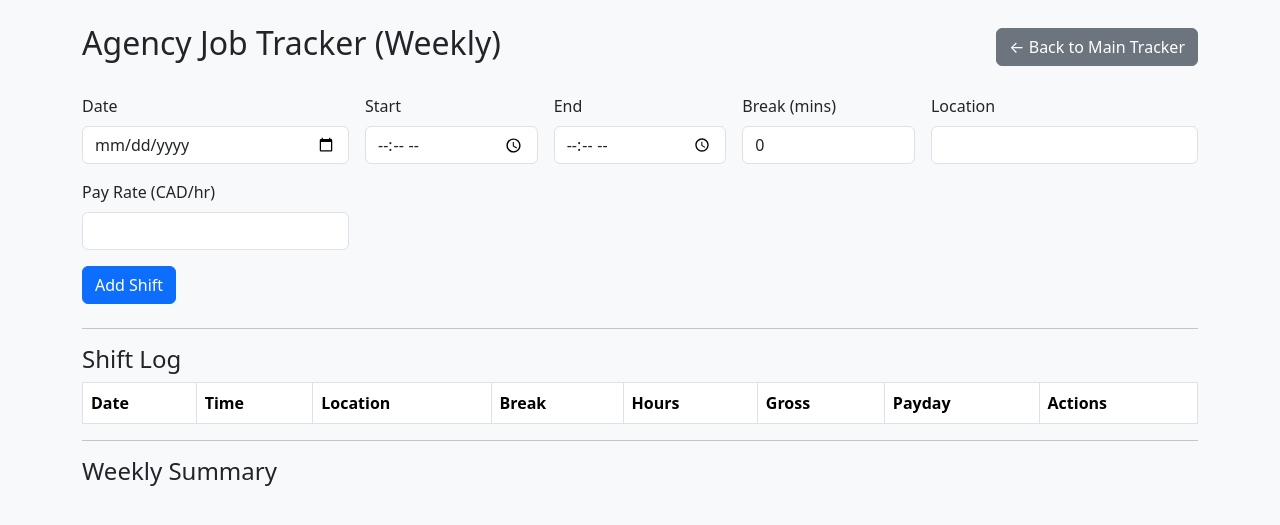
After one commit to dhirajdc200/biweekly-pay-tracker, a Flask app: page /agency in a window 1280 px wide. The commit adds this page. Shown: the top 525 px of the page. Run offline with Flask 3, Linux system fonts and the light colour scheme; data that the repository does not hold is empty.

Commit message:
Added Talent Agency Section

```diff
--- a/app.py
+++ b/app.py
@@ -9,13 +9,15 @@ app.secret_key = 'your-secret-key'
 # Database config
 app.config['SQLALCHEMY_DATABASE_URI'] = 'postgresql://paytracker_db_user:pjU3ATEfvRDlj00uz5NqBenfFPu9pDCJ@dpg-d12absruibrs73f19tcg-a/paytracker_db'
 app.config['SQLALCHEMY_TRACK_MODIFICATIONS'] = False
+
+# Initialize database
 db = SQLAlchemy(app)
 
 # Constants
 HOURLY_RATE = 18.0
 TAX_RATE = 0.17
 
-# Database models
+# Models
 class WorkEntry(db.Model):
     id = db.Column(db.Integer, primary_key=True)
     work_date = db.Column(db.Date, nullable=False)
@@ -28,7 +30,16 @@ class PayPeriodStatus(db.Model):
     is_paid = db.Column(db.Boolean, default=False)
     paid_on = db.Column(db.Date)
 
-# Helpers
+class AgencyShift(db.Model):
+    id = db.Column(db.Integer, primary_key=True)
+    shift_date = db.Column(db.Date, nullable=False)
+    start_time = db.Column(db.Time, nullable=False)
+    end_time = db.Column(db.Time, nullable=False)
+    location = db.Column(db.String, nullable=False)
+    hourly_rate = db.Column(db.Float, nullable=False)
+    break_minutes = db.Column(db.Integer, default=0)
+
+# Helper functions
 def get_pay_period(d):
     if 1 <= d.day <= 15:
         label = f"{d.year} {d.month:02d} 01 to 15"
@@ -39,6 +50,7 @@ def get_pay_period(d):
         pay_day = date(d.year + 1, 1, 5) if d.month == 12 else date(d.year, d.month + 1, 5)
     return label, pay_day
 
+# Routes
 @app.route('/', methods=['GET', 'POST'])
 def index():
     if request.method == 'POST':
@@ -62,7 +74,6 @@ def index():
             end_dt += timedelta(days=1)
         hours = (end_dt - start_dt).total_seconds() / 3600
 
-        # Append for daily log
         day_details.append({
             'id': entry.id,
             'date': entry.work_date.strftime('%Y-%m-%d'),
@@ -71,7 +82,6 @@ def index():
             'hours': round(hours, 2)
         })
 
-        # Build pay period summary
         if label not in summary:
             summary[label] = {'total_hours': 0.0, 'payday': payday}
         summary[label]['total_hours'] += hours
@@ -104,13 +114,7 @@ def index():
                 'payday': data['payday']
             })
 
-    return render_template(
-        'index.html',
-        unpaid_periods=unpaid_periods,
-        paid_periods=paid_periods,
-        day_details=day_details,
-        today=date.today()
-    )
+    return render_template('index.html', unpaid_periods=unpaid_periods, paid_periods=paid_periods, day_details=day_details, today=date.today())
 
 @app.route('/mark_paid/<period_label>', methods=['POST'])
 def mark_paid(period_label):
@@ -133,7 +137,6 @@ def mark_unpaid(period_label):
         db.session.commit()
     return redirect('/')
 
-
 @app.route('/edit/<int:entry_id>', methods=['GET', 'POST'])
 def edit_entry(entry_id):
     entry = WorkEntry.query.get_or_404(entry_id)
@@ -152,6 +155,69 @@ def delete_entry(entry_id):
     db.session.commit()
     return redirect('/')
 
+@app.route('/agency', methods=['GET', 'POST'])
+def agency():
+    if request.method == 'POST':
+        shift_date = datetime.strptime(request.form['date'], '%Y-%m-%d').date()
+        start_time = datetime.strptime(request.form['start'], '%H:%M').time()
+        end_time = datetime.strptime(request.form['end'], '%H:%M').time()
+        location = request.form['location']
+        hourly_rate = float(request.form['rate'])
+        break_minutes = int(request.form['break']) if request.form['break'] else 0
+
+        new_shift = AgencyShift(
+            shift_date=shift_date,
+            start_time=start_time,
+            end_time=end_time,
+            location=location,
+            hourly_rate=hourly_rate,
+            break_minutes=break_minutes
+        )
+        db.session.add(new_shift)
+        db.session.commit()
+        return redirect('/agency')
+
+    shifts = AgencyShift.query.order_by(AgencyShift.shift_date.desc()).all()
+    weekly_summary = {}
+
+    for shift in shifts:
+        week_start = shift.shift_date - timedelta(days=shift.shift_date.weekday())
+        week_label = f"{week_start} to {week_start + timedelta(days=6)}"
+
+        start_dt = datetime.combine(shift.shift_date, shift.start_time)
+        end_dt = datetime.combine(shift.shift_date, shift.end_time)
+        if end_dt <= start_dt:
+            end_dt += timedelta(days=1)
+        total_hours = (end_dt - start_dt).total_seconds() / 3600 - (shift.break_minutes / 60)
+        total_hours = max(0, round(total_hours, 2))
+        gross = total_hours * shift.hourly_rate
+        net = gross * (1 - TAX_RATE)
+
+        if week_label not in weekly_summary:
+            weekly_summary[week_label] = {
+                'total_hours': 0.0,
+                'gross': 0.0,
+                'net': 0.0,
+                'shifts': []
+            }
+
+        weekly_summary[week_label]['total_hours'] += total_hours
+        weekly_summary[week_label]['gross'] += gross
+        weekly_summary[week_label]['net'] += net
+        weekly_summary[week_label]['shifts'].append({
+            'date': shift.shift_date.strftime('%Y-%m-%d'),
+            'location': shift.location,
+            'start': shift.start_time.strftime('%H:%M'),
+            'end': shift.end_time.strftime('%H:%M'),
+            'break': shift.break_minutes,
+            'hours': total_hours,
+            'rate': shift.hourly_rate,
+            'gross': round(gross, 2),
+            'net': round(net, 2)
+        })
+
+    return render_template('agency.html', weekly=weekly_summary)
+
 if __name__ == '__main__':
     with app.app_context():
         db.create_all()
--- /dev/null
+++ b/templates/agency.html
@@ -0,0 +1,97 @@
+<!DOCTYPE html>
+<html lang="en">
+<head>
+  <meta charset="UTF-8">
+  <title>Agency Job Tracker</title>
+  <meta name="viewport" content="width=device-width, initial-scale=1">
+  <link href="https://cdn.jsdelivr.net/npm/bootstrap@5.3.3/dist/css/bootstrap.min.css" rel="stylesheet">
+</head>
+<body class="bg-light">
+
+<div class="container py-4">
+  <div class="d-flex justify-content-between align-items-center mb-4">
+    <h2>Agency Job Tracker (Weekly)</h2>
+    <a href="{{ url_for('index') }}" class="btn btn-secondary">← Back to Main Tracker</a>
+  </div>
+
+  <form method="POST" class="row g-3 mb-4">
+    <div class="col-md-3">
+      <label class="form-label">Date</label>
+      <input type="date" name="date" class="form-control" required>
+    </div>
+    <div class="col-md-2">
+      <label class="form-label">Start</label>
+      <input type="time" name="start" class="form-control" required>
+    </div>
+    <div class="col-md-2">
+      <label class="form-label">End</label>
+      <input type="time" name="end" class="form-control" required>
+    </div>
+    <div class="col-md-2">
+      <label class="form-label">Break (mins)</label>
+      <input type="number" name="break_mins" class="form-control" min="0" step="15" value="0">
+    </div>
+    <div class="col-md-3">
+      <label class="form-label">Location</label>
+      <input type="text" name="location" class="form-control" required>
+    </div>
+    <div class="col-md-3">
+      <label class="form-label">Pay Rate (CAD/hr)</label>
+      <input type="number" name="pay_rate" class="form-control" step="0.01" required>
+    </div>
+    <div class="col-12">
+      <button type="submit" class="btn btn-primary">Add Shift</button>
+    </div>
+  </form>
+
+  <hr>
+
+  <h4>Shift Log</h4>
+  <table class="table table-striped table-bordered">
+    <thead>
+      <tr>
+        <th>Date</th>
+        <th>Time</th>
+        <th>Location</th>
+        <th>Break</th>
+        <th>Hours</th>
+        <th>Gross</th>
+        <th>Payday</th>
+        <th>Actions</th>
+      </tr>
+    </thead>
+    <tbody>
+      {% for shift in shifts %}
+      <tr>
+        <td>{{ shift.date }}</td>
+        <td>{{ shift.start }} – {{ shift.end }}</td>
+        <td>{{ shift.location }}</td>
+        <td>{{ shift.break_mins }} mins</td>
+        <td>{{ shift.hours }} hrs</td>
+        <td>${{ shift.gross }}</td>
+        <td>{{ shift.payday }}</td>
+        <td>
+          <form method="POST" action="{{ url_for('delete_agency_shift', shift_id=shift.id) }}" style="display:inline-block;">
+            <button type="submit" class="btn btn-sm btn-danger">Delete</button>
+          </form>
+        </td>
+      </tr>
+      {% endfor %}
+    </tbody>
+  </table>
+
+  <hr>
+
+  <h4>Weekly Summary</h4>
+  <ul class="list-group">
+    {% for week in weekly_summary %}
+    <li class="list-group-item d-flex justify-content-between">
+      <strong>{{ week.label }}</strong>
+      <span>Total: ${{ week.total }}</span>
+    </li>
+    {% endfor %}
+  </ul>
+</div>
+
+</body>
+</html>
--- a/templates/index.html
+++ b/templates/index.html
@@ -4,6 +4,7 @@
   <meta charset="UTF-8">
   <title>Biweekly Pay Tracker</title>
   <meta name="viewport" content="width=device-width, initial-scale=1">
+  <a href="{{ url_for('agency') }}" class="btn btn-outline-primary">Track Agency Jobs</a>
   <link href="https://cdn.jsdelivr.net/npm/bootstrap@5.3.3/dist/css/bootstrap.min.css" rel="stylesheet">
   <link rel="stylesheet" href="https://cdnjs.cloudflare.com/ajax/libs/font-awesome/6.5.0/css/all.min.css"/>
   <link rel="stylesheet" href="{{ url_for('static', filename='style.css') }}">
```
Also changed, not shown: reminder_email.py (deleted, +0 -21 lines).
